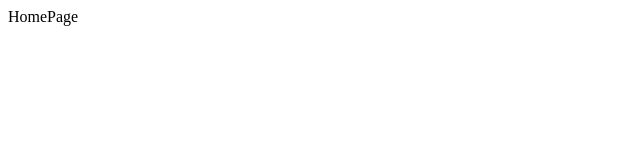
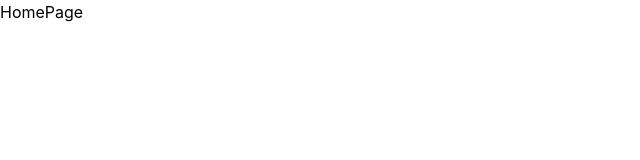
Before and after one commit to athenaa-02/countries, a React (Vite) app: page / in a window 1280 px wide. Shown: the top 160 px of the page, without its empty margins (0-640 px from the left). Built offline with nearby package versions, Linux system fonts and the light colour scheme.

Commit message:
feat: configure tailwind

```diff
--- a/index.html
+++ b/index.html
@@ -5,6 +5,7 @@
     <link rel="icon" type="image/svg+xml" href="/favicon.svg" />
     <meta name="viewport" content="width=device-width, initial-scale=1.0" />
     <title>vite-project</title>
+     <link href="/src/App.css" rel="stylesheet">
   </head>
   <body>
     <div id="root"></div>
--- a/package.json
+++ b/package.json
@@ -10,9 +10,11 @@
     "preview": "vite preview"
   },
   "dependencies": {
+    "@tailwindcss/vite": "^4.3.5",
     "react": "^19.3.1",
     "react-dom": "^19.3.1",
-    "react-router-dom": "^7.18.5"
+    "react-router-dom": "^7.18.5",
+    "tailwindcss": "^4.3.5"
   },
   "devDependencies": {
     "@eslint/js": "^10.0.1",
--- a/src/App.css
+++ b/src/App.css
@@ -0,0 +1 @@
+@import "tailwindcss";
--- a/vite.config.ts
+++ b/vite.config.ts
@@ -1,7 +1,8 @@
 import react from '@vitejs/plugin-react'
 import { defineConfig } from 'vite'
+import tailwindcss from '@tailwindcss/vite'
 
 // https://vite.dev/config/
 export default defineConfig({
-  plugins: [react()],
+  plugins: [react(), tailwindcss()],
 })
```
Also changed, not shown: 1 other file (tests, documents, lock files or other folders).
